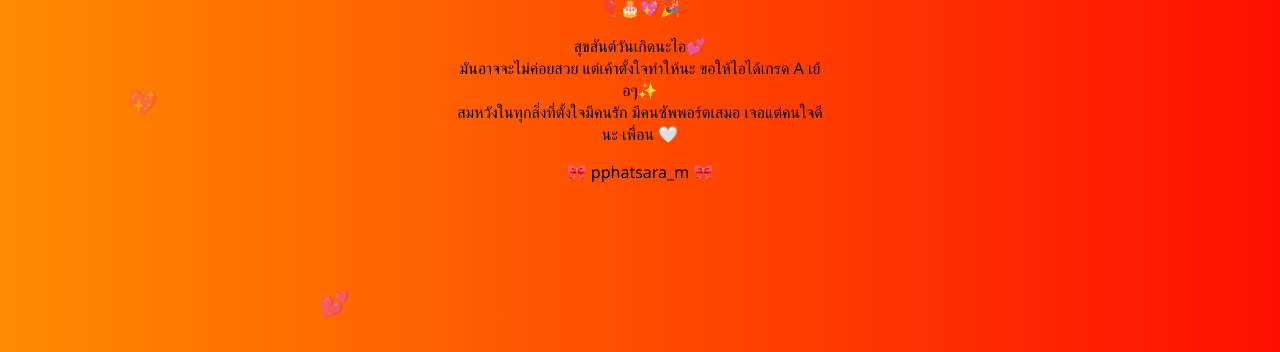
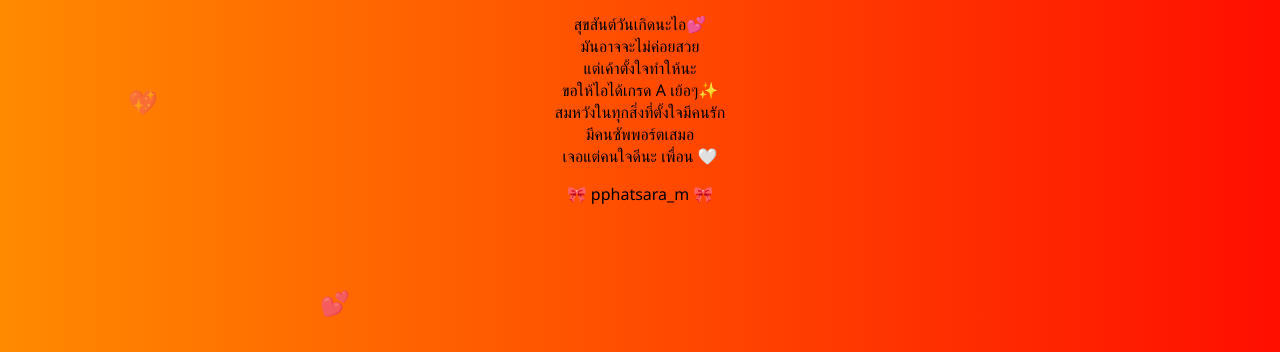
Before and after one commit to tangjanisa54-create/ph, a plain HTML site: page index.html in a window 1280 px wide. Shown: the part 448-800 px from the top of the page. Drawn offline with Linux system fonts and the light colour scheme.

Commit message:
Add files via upload

```diff
--- a/index.html
+++ b/index.html
@@ -135,12 +135,12 @@
 
     <p class="wish">
       สุขสันต์วันเกิดนะไอ💕<br>
-      มันอาจจะไม่ค่อยสวย
-      แต่เค้าตั้งใจทำให้นะ
+      มันอาจจะไม่ค่อยสวย<br>
+      แต่เค้าตั้งใจทำให้นะ<br>
       ขอให้ไอได้เกรด A เย้อๆ✨<br>
-      สมหวังในทุกสิ่งที่ตั้งใจมีคนรัก
-      มีคนซัพพอร์ตเสมอ
-      เจอแต่คนใจดีนะ เพื่อน 🤍
+      สมหวังในทุกสิ่งที่ตั้งใจมีคนรัก<br>
+      มีคนซัพพอร์ตเสมอ<br>
+      เจอแต่คนใจดีนะ เพื่อน 🤍<br>
     </p>
 
 
```
